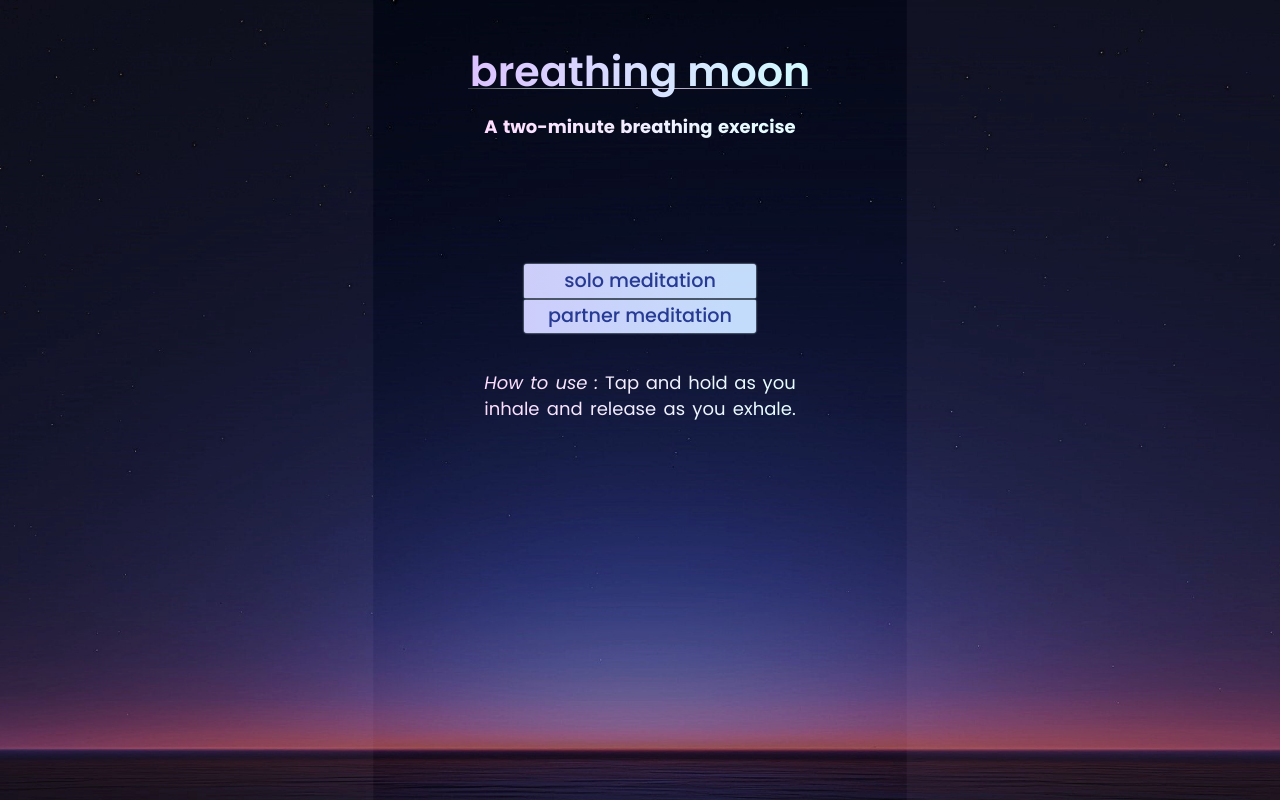
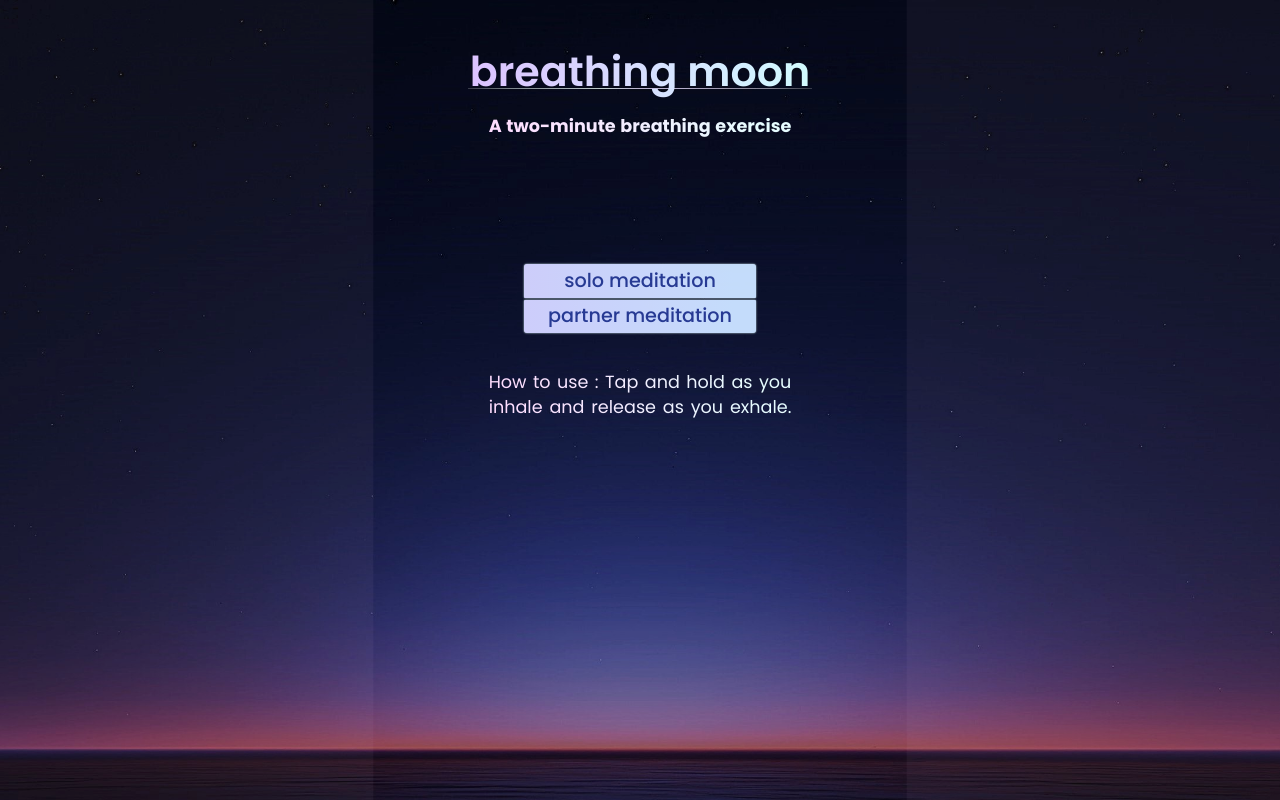
Before and after one commit to philshams/breathe, a Flask app: page / in a window 1280 px wide. Run offline with Flask 3, Linux system fonts and the light colour scheme; some libraries are stand-ins or nearby versions.

Commit message:
adjust instruction

```diff
--- a/templates/daily.html
+++ b/templates/daily.html
@@ -810,7 +810,7 @@
 
         <img class="noselect" id="moon_client" src="{{url_for('static', filename='moon.png')}}" style=" position: absolute; top: 220px; width: 200px; text-align: center; height: auto; display: none; pointer-events: none;" alt="moon_client" />
 
-        <p class="noselect grad" id="instructions" style="position: absolute; top: 12vh; left: calc(50% - 8.65em); width: 17.3em; text-align: justify; text-align-last: justify; font-size: 2.25vh; line-height: 3.2vh; font-family: poppins; font-weight: 400;"><a style = "font-weight: 700;">A two-minute breathing exercise</a><br /><br /><br /><br /><br /><br /><br /><br /><br /><br /><a style="font-style: italic;">How to use :</a> Tap and hold as you <br />inhale and release as you exhale.</p>
+        <p class="noselect grad" id="instructions" style="position: absolute; top: 12vh; left: calc(50% - 8.6em); width: 17.2em; text-align: justify; text-align-last: justify; font-size: 2.2vh; line-height: 3.2vh; font-family: poppins; font-weight: 400;"><a style = "font-weight: 700;">A two-minute breathing exercise</a><br /><br /><br /><br /><br /><br /><br /><br /><br /><br />How to use : Tap and hold as you <br />inhale and release as you exhale.</p>
 
         <p class="noselect grad2" id="instructions2" style="position: absolute; top: 2vh; left: calc(50% - 6.5em); width: 13em; text-align: center; font-size: 2.8vh; opacity: 1.0; font-family: poppins; font-weight: 700; display: none">The next person to select <br />"partner meditation" <br />will join you here</p>
 
```
